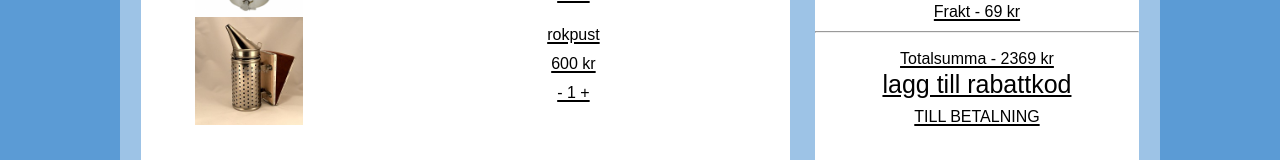
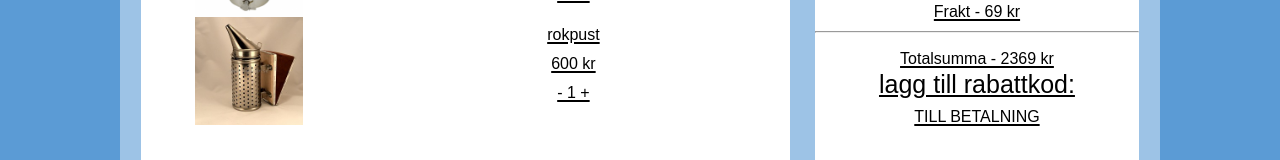
Before and after one commit to mogge1337/beesreaction, a React (Create React App) app: page /Korg in a window 1280 px wide. Shown: the part 338-498 px from the top of the page. Built offline with nearby package versions, Linux system fonts and the light colour scheme.

Commit message:
pleaaaaase

```diff
--- a/src/App.js
+++ b/src/App.js
@@ -18,11 +18,11 @@ function App() {
     <Router>
       <Routes>
         <Route exact path="/" element={<Home/>} />
-        <Route path="/info" element={<Info/>} />
-        <Route path="/prod" element={<Prod/>} />
-        <Route path="Korg/" element={<Korg/>} />
-        <Route path="Loggin/" element={<Loggin/>} />
-        <Route path="Logged/" element={<Logged/>} />
+        <Route path="/Info" element={<Info/>} />
+        <Route path="/Prod" element={<Prod/>} />
+        <Route path="/Korg" element={<Korg/>} />
+        <Route path="/Loggin" element={<Loggin/>} />
+        <Route path="/Logged" element={<Logged/>} />
       </Routes>
     </Router>
     <Footer/>
--- a/src/pages/Korg.js
+++ b/src/pages/Korg.js
@@ -51,7 +51,7 @@ class Korg extends React.Component{
                   </div>
                   <div>
                     <p9>
-                    lagg till rabattkod
+                    lagg till rabattkod:
                     </p9>
                     <br/>
                     <p3>
```
